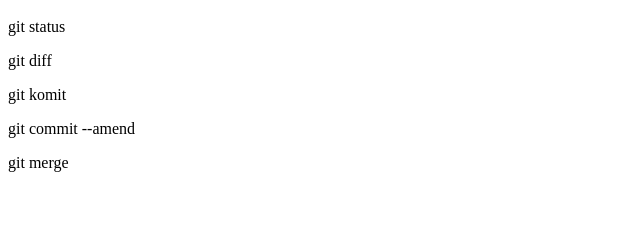
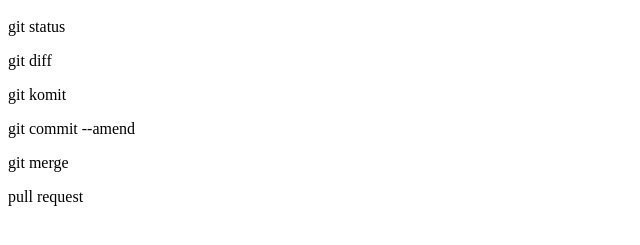
Before and after one commit to yasunsun/git_tutorial, a plain HTML site: page index.html in a window 1280 px wide. Shown: the part 57-302 px from the top of the page, without its empty margins (0-640 px from the left). Drawn offline with Linux system fonts and the light colour scheme.

Commit message:
pull requesut追記

```diff
--- a/index.html
+++ b/index.html
@@ -4,3 +4,4 @@
 <p>git komit</p>
 <p>git commit --amend</p>
 <P>git merge</p>
+<P>pull request</p>
```
